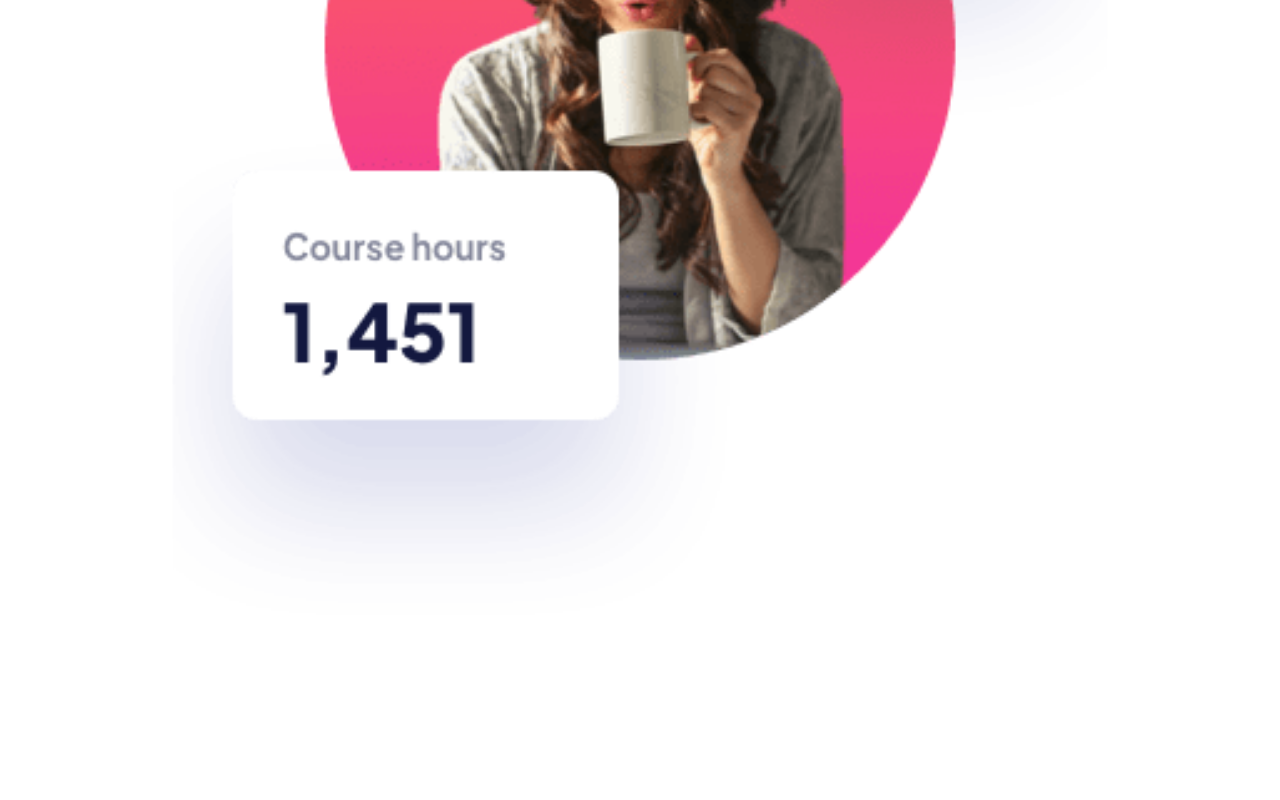
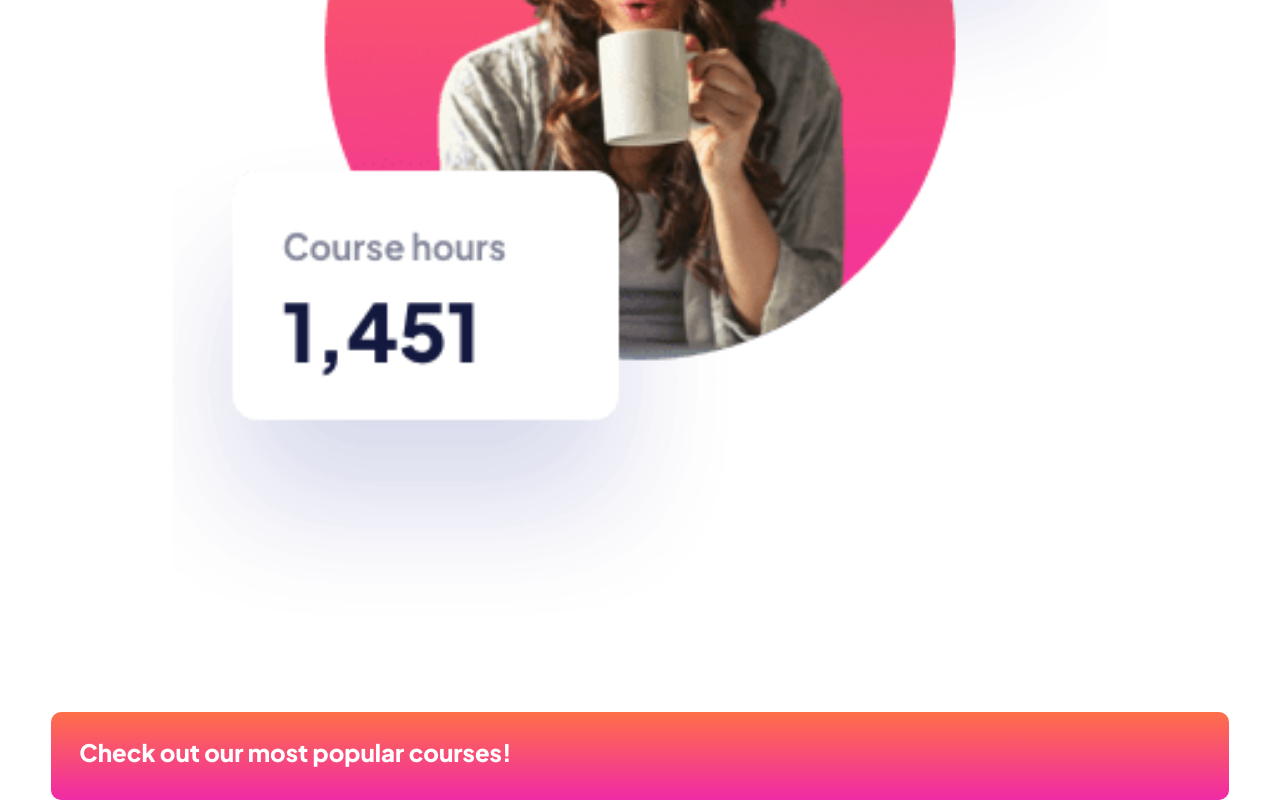
Before and after one commit to iamindika/skilled-elearning-landing-page, a React (Vite) app: page / in a window 1280 px wide. Shown: the part 711-1511 px from the top of the page. Before the commit the page ends 1357 px from the top, so only its background shows below. Built offline with nearby package versions, Linux system fonts and the light colour scheme.

Commit message:
create catalog component, define styles and render

```diff
--- a/src/App.jsx
+++ b/src/App.jsx
@@ -1,11 +1,12 @@
 import Navbar from "./components/Navbar";
-import Hero
- from "./components/Hero";
+import Hero from "./components/Hero";
+import Catalog from "./components/Catalog";
 function App() {
  return (
     <>
       <Navbar />
       <Hero />
+      <Catalog />
     </>
   )
 }
--- /dev/null
+++ b/src/components/Catalog.jsx
@@ -0,0 +1,9 @@
+const Catalog = () => (
+  <section className="catalog container">
+    <h2 className="catalog-title">
+      Check out our most popular courses!
+    </h2>
+  </section>
+);
+
+export default Catalog;
--- a/src/index.css
+++ b/src/index.css
@@ -11,16 +11,11 @@
   --white: #FFF;
 }
 
+/* Typography  */
 body {
-  /* width: 100%; */
   margin: 0;
   font: 500 16px / 26px 'Plus Jakarta Sans', sans-serif;
   color: var(--gray);
-}
-
-.container {
-  width: 92%;
-  margin: 0 auto;
 }
 
 .nav-logo {
@@ -69,6 +64,23 @@ body {
   opacity: 0.5;
 }
 
+.catalog-title {
+  margin: 0;
+  padding: 24px 28px 32px;
+  border-radius: 10px;
+  font-weight: 800;
+  font-size: 24px;
+  line-height: 32px;
+  background: linear-gradient(#FF6F48, #F02AA6);
+  color: var(--white);
+}
+/* Reusable */
+.container {
+  width: 92%;
+  margin: 0 auto;
+}
+
+/* Generic */
 .nav {
   margin-top: 16px;
   display: flex;
@@ -91,6 +103,10 @@ body {
 .hero-image {
   width: 100%;
 }
+
+.catalog {
+  margin-top: 66px;
+}
 /*
 Gradients
 sunset: linear-gradient(#FF6F48, #F02AA6);
```
